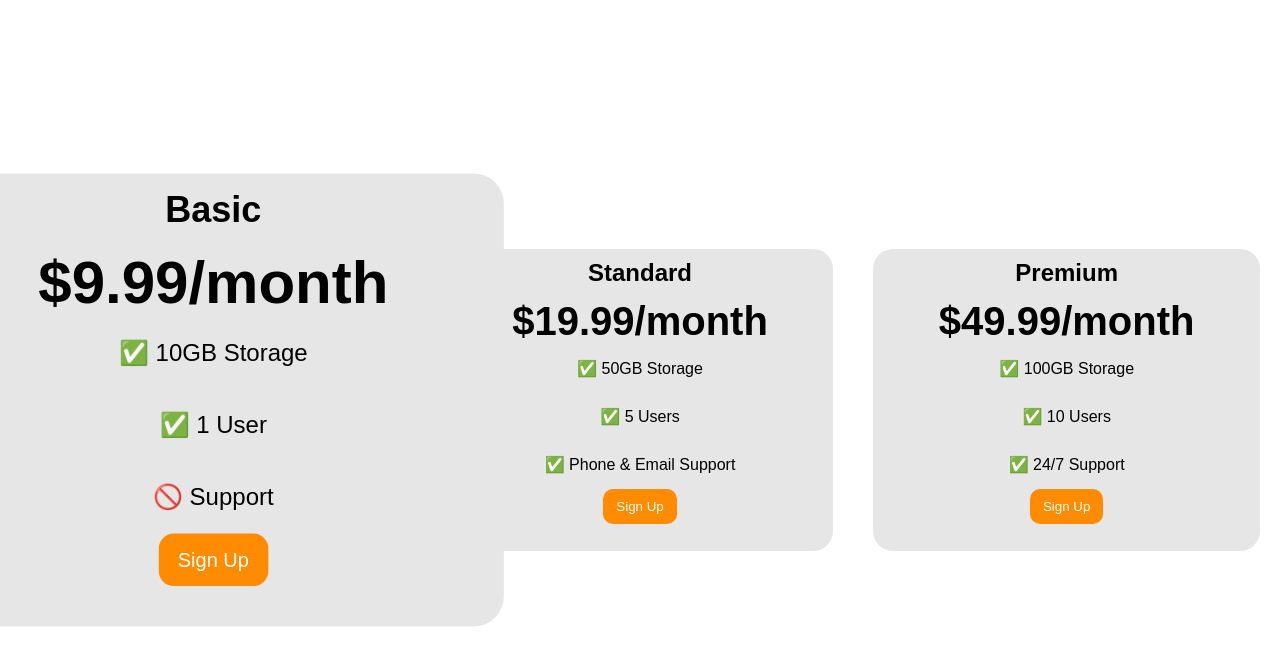
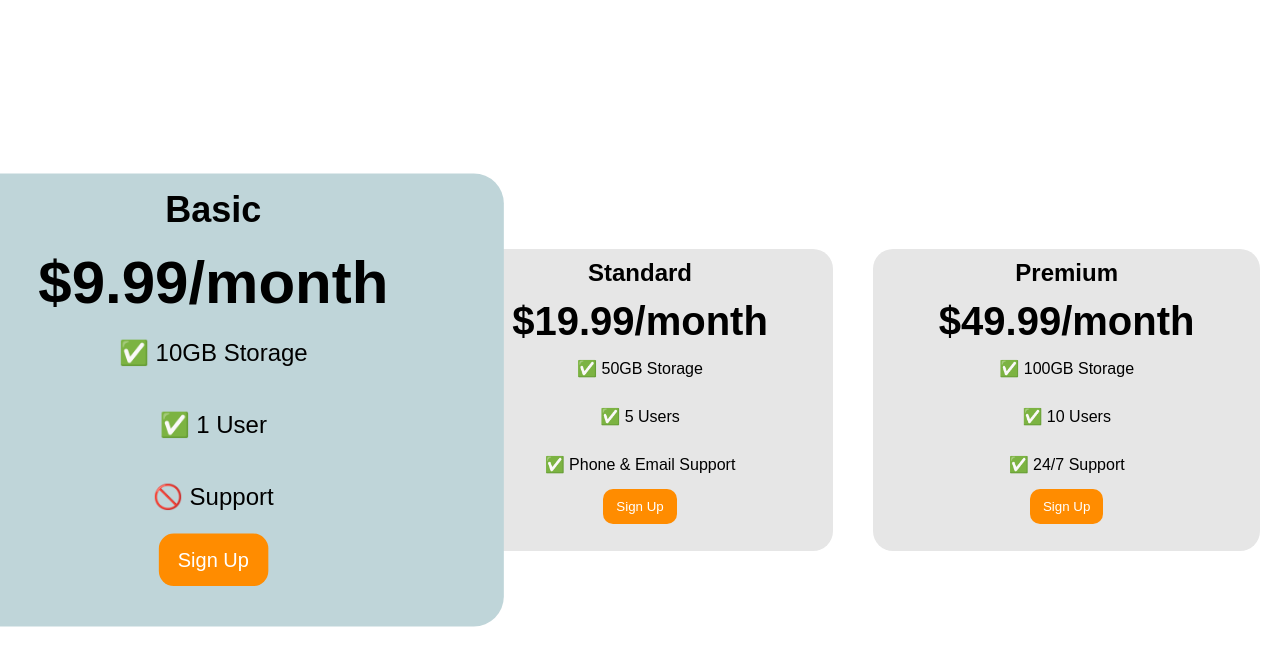
Before and after one commit to Mehul112004/flex-responsive, a plain HTML site: page index.html in a window 1280 px wide. In both pictures the pointer is over the element 213 px from the left and 400 px from the top of the page. Drawn offline with Linux system fonts and the light colour scheme; a web font is replaced by a local one.

Commit message:
Add files via upload

```diff
--- a/index.html
+++ b/index.html
@@ -69,6 +69,7 @@
     }
     .pricing-plan:hover{
       scale: 150%;
+      background-color: hsl(189, 26%, 80%);
 
     }
     /* Hint: What can you do with a media query and flexbox? */
```
